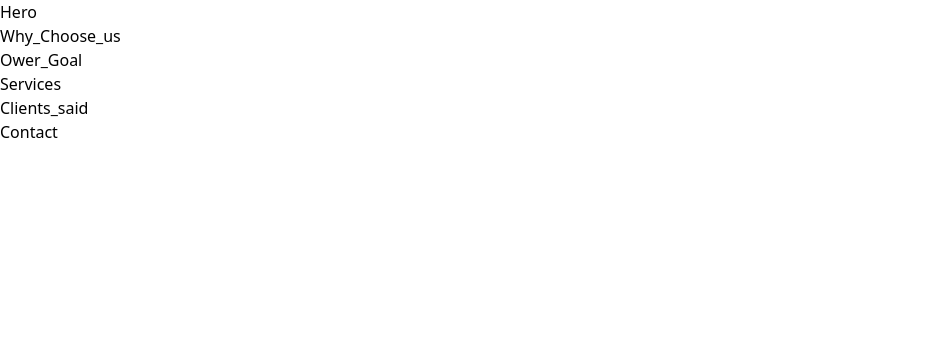
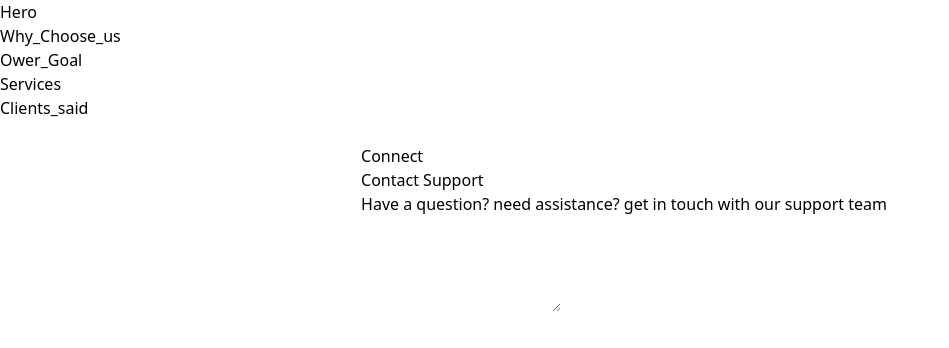
Before and after one commit to imadbenmadi/Dzidcom_Front, a React (Vite) app: page /Home in a window 1280 px wide. Shown: the top 348 px of the page, without its empty margins (0-949 px from the left). Built offline with nearby package versions, Linux system fonts and the light colour scheme.

Commit message:
chore: Add tailwind-scrollbar plugin and update colors in tailwind.config.js

```diff
--- a/package.json
+++ b/package.json
@@ -18,7 +18,8 @@
     "react-icons": "^5.2.1",
     "react-router": "^6.23.0",
     "react-router-dom": "^6.23.0",
-    "sweetalert2": "^11.10.8"
+    "sweetalert2": "^11.10.8",
+    "tailwind-scrollbar": "^3.1.0"
   },
   "devDependencies": {
     "@types/react": "^18.2.66",
--- a/src/App.css
+++ b/src/App.css
@@ -1,3 +1,59 @@
 @tailwind base;
 @tailwind components;
 @tailwind utilities;
+
+#root {
+    /* font-family: "Outfit", sans-serif; */
+    box-sizing: border-box;
+    padding: 0;
+    margin: 0;
+    overflow-wrap: normal;
+}
+input {
+    outline: none;
+    box-sizing: border-box;
+    font: inherit;
+    text-align: left;
+    text-decoration: none;
+}
+.loader {
+    width: 40px;
+    height: 40px;
+    border: 5px solid #353535;
+    border-bottom-color: transparent;
+    border-radius: 50%;
+    display: inline-block;
+    box-sizing: border-box;
+    animation: rotation 1s linear infinite;
+}
+.small-loader {
+    width: 20px;
+    height: 20px;
+    border: 2px solid #464646; /* Adjust border size as needed */
+    border-bottom-color: transparent;
+    border-radius: 50%;
+    display: inline-block;
+    box-sizing: border-box;
+    animation: rotation 1s linear infinite;
+}
+@keyframes rotation {
+    0% {
+        transform: rotate(0deg);
+    }
+    100% {
+        transform: rotate(360deg);
+    }
+}
+
+.custom-overflow::-webkit-scrollbar {
+    width: 8px; /* Adjust the width as needed */
+    height: 8px; /* Adjust the width as needed */
+}
+
+.custom-overflow::-webkit-scrollbar-thumb {
+    background-color: #078343; /* Change the color as needed */
+    border-radius: 999px; /* Makes the thumb round */
+}
+.custom-overflow::-webkit-scrollbar-track {
+    background-color: #cfd8dc; /* Change the color as needed */
+}
--- a/src/Components/Home/6_Contact.jsx
+++ b/src/Components/Home/6_Contact.jsx
@@ -1,7 +1,31 @@
 import React from "react";
 
 function Contact() {
-    return <div>Contact</div>;
+    return (
+        <div className=" flex justify-center items-center py-6 gap-8">
+            <div>
+                <div>Connect</div>
+                <div>Contact Support</div>
+                <div>
+                    Have a question? need assistance? get in touch with our
+                    support team
+                </div>
+                <div>
+                    <div className=" flex justify-center items-center gap-8 ">
+                        <input type="text" className=" bo"/>
+                        <input type="text" />
+                    </div>
+                </div>
+                <div>
+                    <input type="text" />
+                </div>
+                <div>
+                    <textarea name="" id=""></textarea>
+                </div>
+            </div>
+            <div className=" hidden md:block"></div>
+        </div>
+    );
 }
 
 export default Contact;
--- a/tailwind.config.js
+++ b/tailwind.config.js
@@ -2,7 +2,23 @@
 export default {
     content: ["./index.html", "./src/**/*.{js,ts,jsx,tsx}"],
     theme: {
-        extend: {},
+        extend: {
+            colors: {
+                red_error: "#F84141",
+                green: "#469F78",
+                yallow: "#F6BC63",
+                perpol: "#9DA0E3",
+                black_text: "#1E1E1E",
+                gray: "#454545",
+                gray_white: "#e6e6e6",
+                image_animation: "#b6b2b22e",
+            },
+        },
     },
-    plugins: [],
+    plugins: [
+        require("tailwind-scrollbar")({
+            nocompatible: true,
+            preferredStrategy: "pseudoelements",
+        }),
+    ],
 };
```
Also changed, not shown: 1 other file (tests, documents, lock files or other folders).
